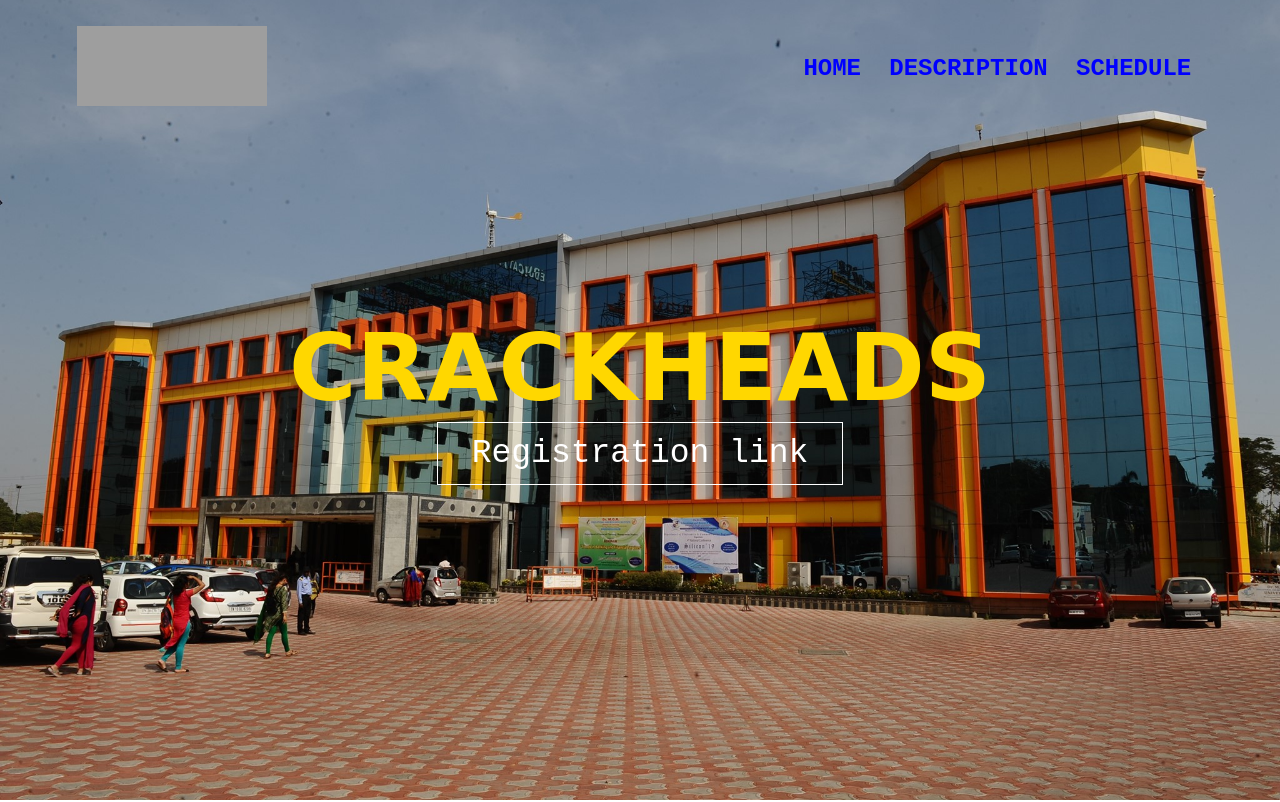
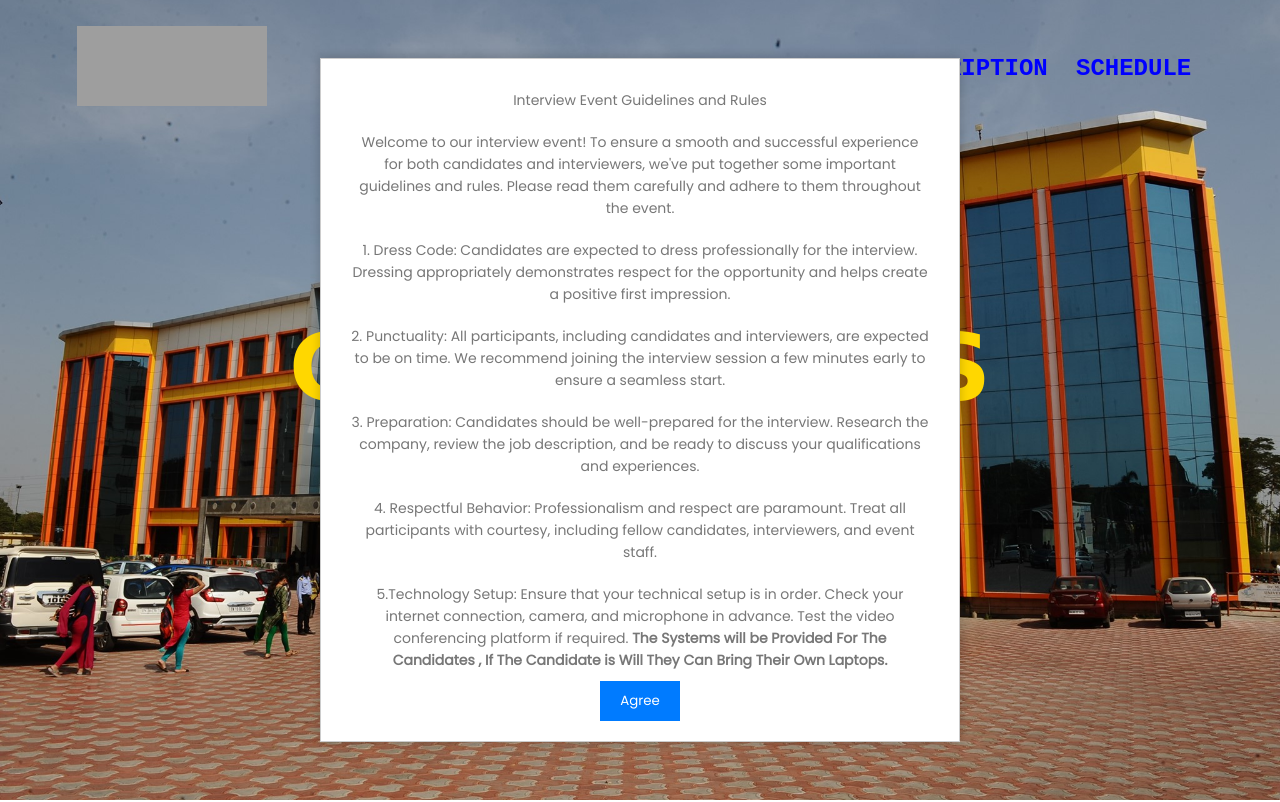
Before and after one commit to RRaghulRajkumar/Crack-Heads-Official, a plain HTML site: page index.html in a window 1280 px wide. Shown: the top 802 px of the page. Drawn offline with Linux system fonts and the light colour scheme; grey boxes are pictures that could not be loaded; a web font is replaced by a local one.

Commit message:
Update index.html

```diff
--- a/index.html
+++ b/index.html
@@ -99,14 +99,69 @@
         </button>
 
 
+        <div class="notification">
+            <p>Interview Event Guidelines and Rules</p>
+
+              <p> Welcome to our interview event! To ensure a smooth and successful experience for both candidates and interviewers, we've put together some important guidelines and rules. Please read them carefully and adhere to them throughout the event.
+
+                </p>
+            <p>1. Dress Code:
+                Candidates are expected to dress professionally for the interview. Dressing appropriately demonstrates respect for the opportunity and helps create a positive first impression.</p>
+
+             <p>   2. Punctuality:
+                All participants, including candidates and interviewers, are expected to be on time. We recommend joining the interview session a few minutes early to ensure a seamless start.
+            </p>
+            <p>
+                3. Preparation:
+                Candidates should be well-prepared for the interview. Research the company, review the job description, and be ready to discuss your qualifications and experiences.
+            </p>
+            <p>
+                4. Respectful Behavior:
+
+              Professionalism and respect are paramount. Treat all participants with courtesy, including fellow candidates, interviewers, and event staff.</p>
+              <p>5.Technology Setup:
+                Ensure that your technical setup is in order. Check your internet connection, camera, and microphone in advance. Test the video conferencing platform if required.
+                <span style="font-weight: bold;">The Systems will be Provided For The Candidates , If The Candidate is Will They Can Bring Their Own Laptops.</strong>
+                </p></span>
+            <button class="btn-agree" id="agreeButton">Agree</button>
+          </div>
+
+          <script>
+            const agreeButton = document.getElementById('agreeButton');
+
+            agreeButton.addEventListener('click', () => {
+              // Add any additional actions you want to perform before allowing the user to leave
+              // For example: window.location.href = 'new-page.html';
+              // In this example, we're just navigating to a new page
+              window.location.href = 'https://rraghulrajkumar.github.io/Crack-Heads-Official/';
+            });
+          </script>
 
 
 
 
 
 
-
-
+<style>
+    .notification {
+    position: fixed;
+    top: 50%;
+    left: 50%;
+    transform: translate(-50%, -50%);
+    background-color: #fff;
+    padding: 20px;
+    border: 1px solid #ccc;
+    box-shadow: 0px 0px 10px rgba(0, 0, 0, 0.2);
+    text-align: center;
+  }
+  .btn-agree {
+    background-color: #007bff;
+    color: #fff;
+    padding: 10px 20px;
+    border: none;
+    cursor: pointer;
+  }
+</style>
 
 
 
```
